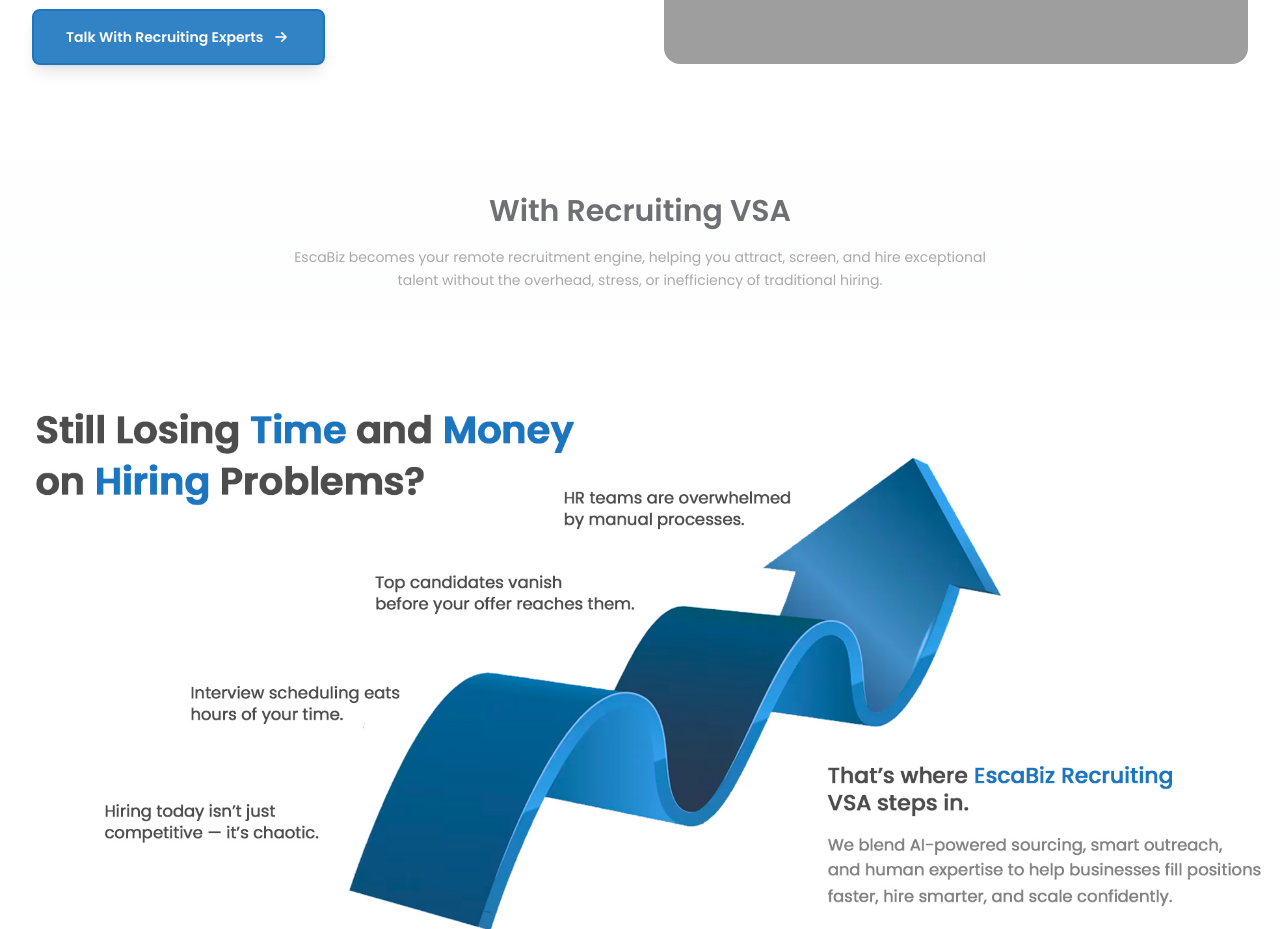
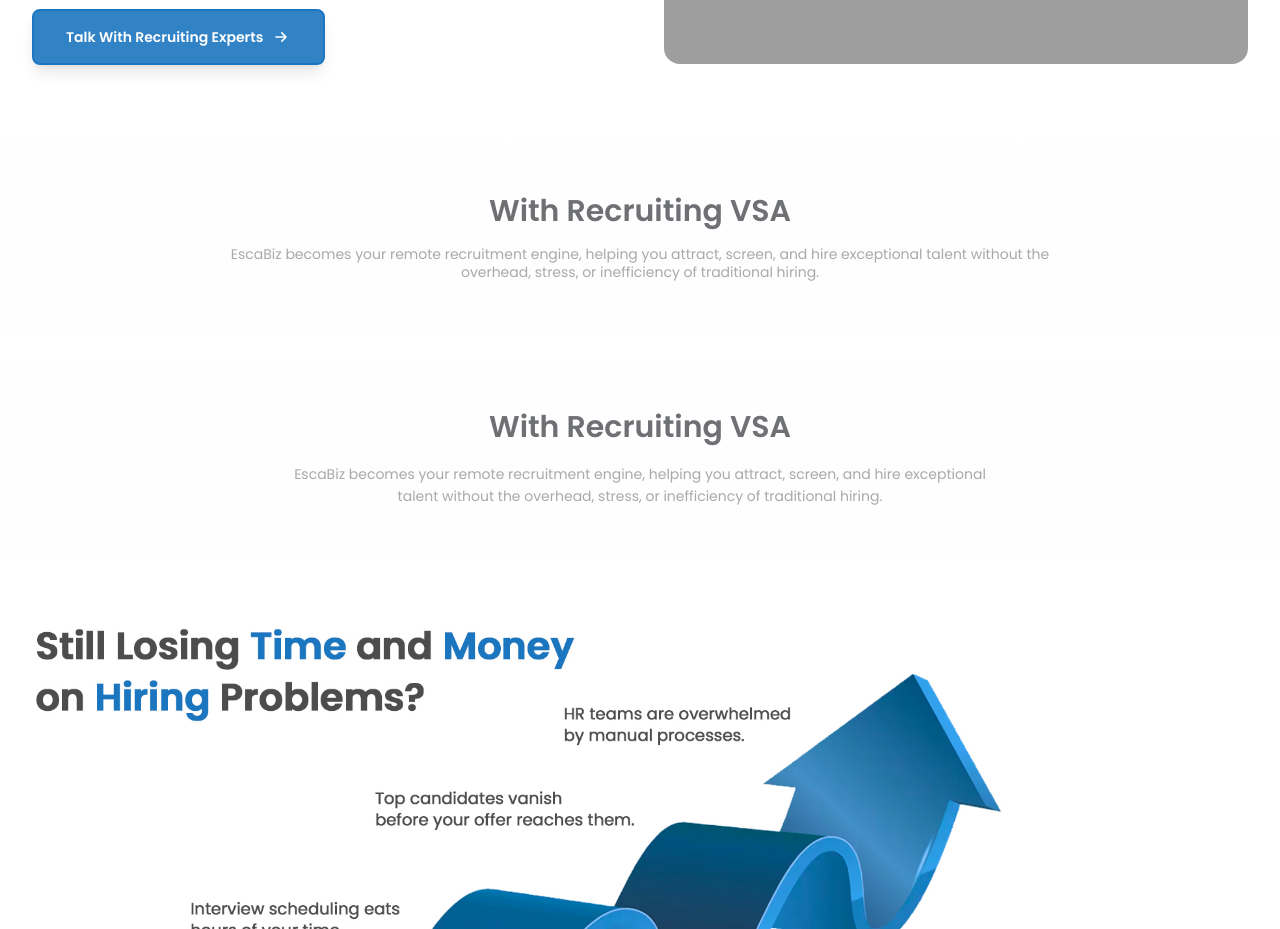
Before and after one commit to Sharmeen-Rauf/escabiz, a Next.js app: page /virtual-staff-augmentation/recruiting-vsa in a window 1280 px wide. Shown: the part 960-1889 px from the top of the page. Built offline with nearby package versions, Linux system fonts and the light colour scheme; grey boxes are pictures that could not be loaded.

Commit message:
Add new section to Recruiting VSA page: introduce a dedicated area highlighting EscaBiz's recruitment capabilities, enhancing user engagement with a clear message about remote recruitment benefits and improving overall page clarity.

```diff
--- a/src/app/virtual-staff-augmentation/recruiting-vsa/page.tsx
+++ b/src/app/virtual-staff-augmentation/recruiting-vsa/page.tsx
@@ -190,6 +190,17 @@ export default function RecruitingVSAPage() {
             <div className="relative rounded-2xl overflow-hidden min-h-[360px]">
               <Image src="/marketing%20image-1.jpg" alt="Recruiting collaboration" fill className="object-cover" />
             </div>
+          </div>
+        </section>
+
+        <section className="w-full bg-gradient-to-b from-white via-gray-50/30 to-white py-10 md:py-14 lg:py-16">
+          <div className="w-full max-w-4xl mx-auto px-4 sm:px-6 lg:px-8 text-center">
+            <h3 className="text-lg sm:text-xl md:text-2xl lg:text-3xl font-semibold text-[#6f7074] leading-tight mb-4">
+              With Recruiting VSA
+            </h3>
+            <p className="text-xs sm:text-xs md:text-sm text-[#a9a9a9] leading-tight font-normal">
+              EscaBiz becomes your remote recruitment engine, helping you attract, screen, and hire exceptional talent without the overhead, stress, or inefficiency of traditional hiring.
+            </p>
           </div>
         </section>
 
```
